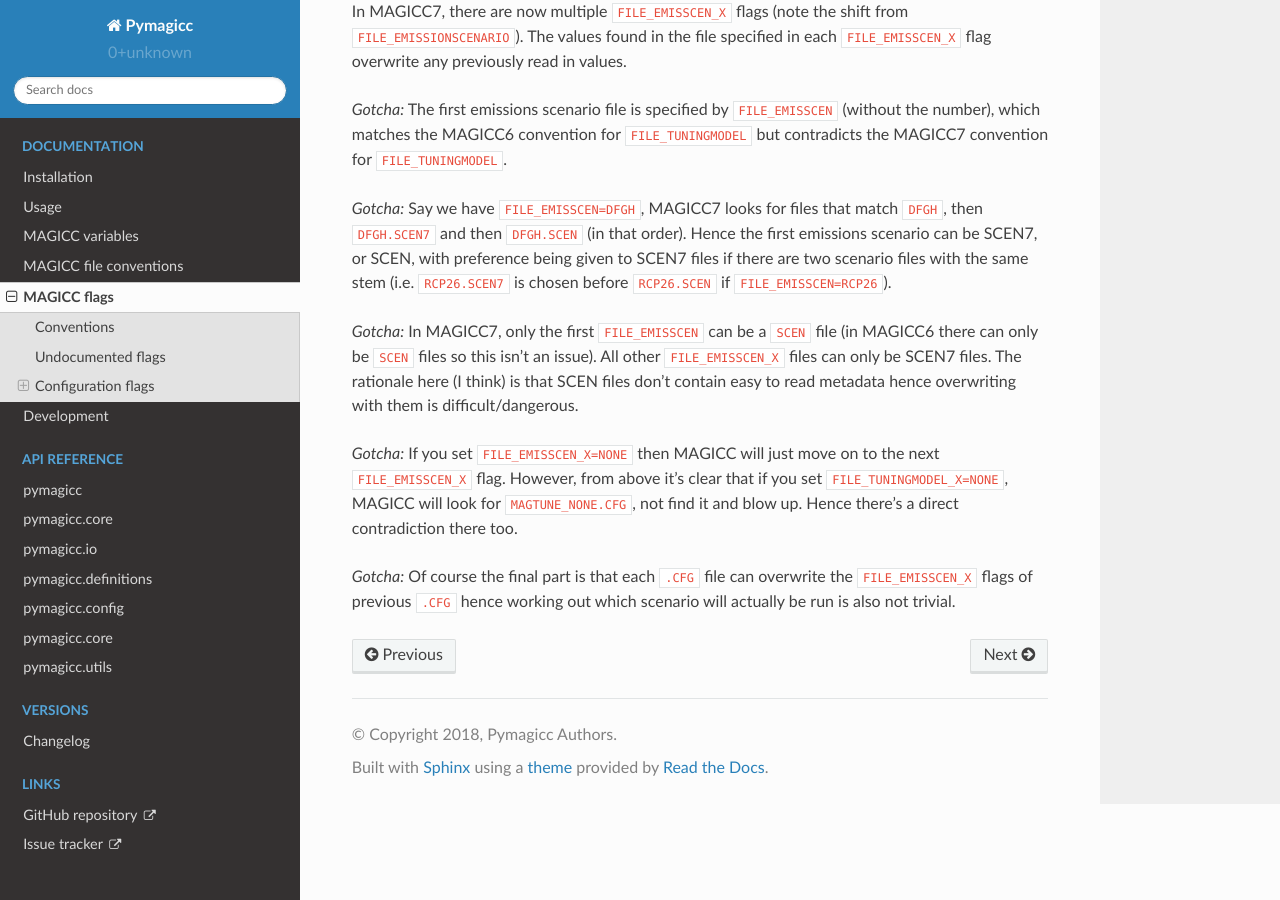
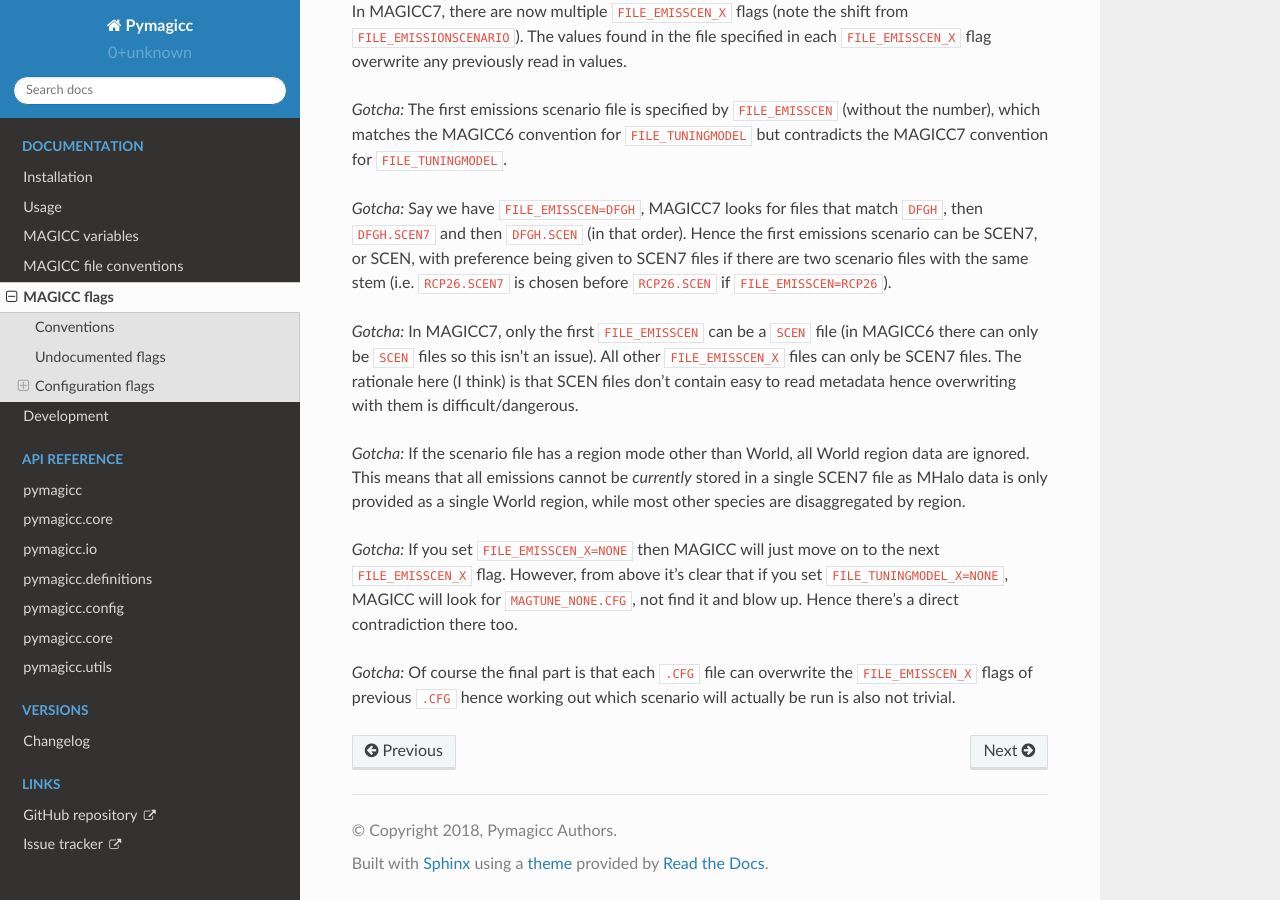
Before and after one commit to openscm/pymagicc, a Sphinx documentation site: the page built from docs/magicc_flags.rst, in a window 1280 px wide and 900 px high, scrolled down 4716 px. Built offline with Sphinx 7.4.7 and the Read the Docs theme 2.0.0, drawn with Linux system fonts in a browser that asks for light colours.

```diff
--- a/docs/magicc_flags.rst
+++ b/docs/magicc_flags.rst
@@ -206,6 +206,10 @@
 that SCEN files don't contain easy to read metadata hence overwriting with them is
 difficult/dangerous.
 
+*Gotcha:* If the scenario file has a region mode other than World, all World region data are ignored.
+This means that all emissions cannot be *currently* stored in a single SCEN7 file as MHalo data is only
+provided as a single World region, while most other species are disaggregated by region.
+
 *Gotcha:* If you set ``FILE_EMISSCEN_X=NONE`` then MAGICC will just move on to the
 next ``FILE_EMISSCEN_X`` flag. However, from above it's clear that if you set
 ``FILE_TUNINGMODEL_X=NONE``, MAGICC will look for ``MAGTUNE_NONE.CFG``, not find it
```
Also changed, not shown: 1 other file.
